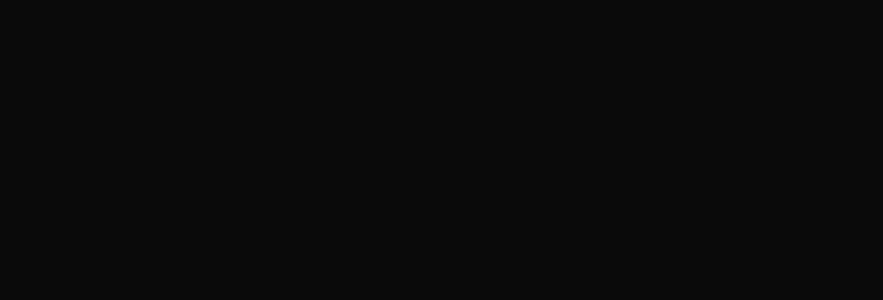
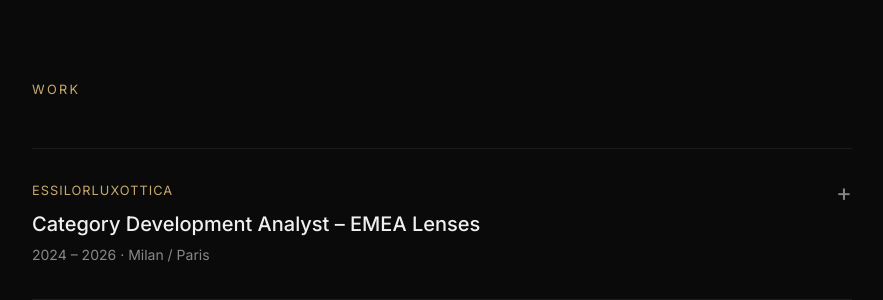
Before and after one commit to alifatico/portfolio, a Next.js app: page / in a window 1280 px wide. Shown: the part 848-1148 px from the top of the page, without its empty margins (198-1081 px from the left). Before the commit the page ends 800 px from the top, so only its background shows below. Built offline with nearby package versions, Linux system fonts and the light colour scheme.

Commit message:
feat: add Work section with inline expand cards

```diff
--- a/app/page.tsx
+++ b/app/page.tsx
@@ -1,5 +1,6 @@
 import Nav from "@/components/Nav";
 import Hero from "@/components/Hero";
+import Work from "@/components/Work";
 
 export default function Home() {
   return (
@@ -7,6 +8,7 @@
       <Nav />
       <main>
         <Hero />
+        <Work />
       </main>
     </>
   );
--- /dev/null
+++ b/components/Work.module.css
@@ -0,0 +1,131 @@
+/* components/Work.module.css */
+.section {
+  padding: var(--section-gap) 2.5rem;
+  max-width: 900px;
+  margin: 0 auto;
+  scroll-margin-top: var(--nav-height);
+}
+
+.sectionLabel {
+  font-size: 0.8rem;
+  letter-spacing: 0.18em;
+  text-transform: uppercase;
+  color: var(--accent);
+  margin-bottom: 3rem;
+}
+
+.card {
+  border-top: 1px solid rgba(255, 255, 255, 0.08);
+  padding: 2rem 0;
+  cursor: pointer;
+}
+
+.card:last-child {
+  border-bottom: 1px solid rgba(255, 255, 255, 0.08);
+}
+
+.cardHeader {
+  display: flex;
+  justify-content: space-between;
+  align-items: flex-start;
+  gap: 1rem;
+}
+
+.meta {
+  flex: 1;
+}
+
+.company {
+  font-size: 0.8rem;
+  color: var(--accent);
+  letter-spacing: 0.08em;
+  text-transform: uppercase;
+  margin-bottom: 0.4rem;
+}
+
+.title {
+  font-size: 1.25rem;
+  font-weight: 500;
+  color: var(--text-primary);
+  margin-bottom: 0.25rem;
+}
+
+.period {
+  font-size: 0.875rem;
+  color: var(--text-secondary);
+}
+
+.toggle {
+  font-size: 1.5rem;
+  color: var(--text-secondary);
+  line-height: 1;
+  transition: transform 0.25s ease;
+  user-select: none;
+  flex-shrink: 0;
+}
+
+.toggleOpen {
+  transform: rotate(45deg);
+}
+
+.body {
+  overflow: hidden;
+  max-height: 0;
+  transition: max-height 0.4s ease;
+}
+
+.bodyOpen {
+  max-height: 900px;
+}
+
+.summary {
+  margin-top: 1.5rem;
+  font-size: 0.95rem;
+  color: var(--text-secondary);
+  line-height: 1.8;
+  margin-bottom: 1.25rem;
+}
+
+.highlights {
+  list-style: none;
+  display: flex;
+  flex-direction: column;
+  gap: 0.6rem;
+  margin-bottom: 1.5rem;
+}
+
+.highlights li {
+  font-size: 0.9rem;
+  color: var(--text-primary);
+  padding-left: 1.25rem;
+  position: relative;
+  line-height: 1.6;
+}
+
+.highlights li::before {
+  content: "—";
+  position: absolute;
+  left: 0;
+  color: var(--accent);
+}
+
+.tools {
+  display: flex;
+  flex-wrap: wrap;
+  gap: 0.5rem;
+}
+
+.tag {
+  font-size: 0.75rem;
+  color: var(--text-secondary);
+  border: 1px solid rgba(255, 255, 255, 0.1);
+  border-radius: 4px;
+  padding: 0.2rem 0.6rem;
+  letter-spacing: 0.04em;
+}
+
+@media (max-width: 600px) {
+  .section {
+    padding: var(--section-gap) 1.25rem;
+  }
+}
--- /dev/null
+++ b/components/Work.tsx
@@ -0,0 +1,69 @@
+// components/Work.tsx
+"use client";
+
+import { useState } from "react";
+import { roles } from "@/data/roles";
+import FadeIn from "@/components/FadeIn";
+import styles from "./Work.module.css";
+
+export default function Work() {
+  const [openIndex, setOpenIndex] = useState<number | null>(null);
+
+  const toggle = (i: number) =>
+    setOpenIndex(openIndex === i ? null : i);
+
+  return (
+    <section id="work" className={styles.section}>
+      <FadeIn>
+        <p className={styles.sectionLabel}>Work</p>
+      </FadeIn>
+      {roles.map((role, i) => (
+        <FadeIn key={i} delay={i * 80}>
+          <div className={styles.card} onClick={() => toggle(i)}>
+            <div className={styles.cardHeader}>
+              <div className={styles.meta}>
+                <p className={styles.company}>{role.company}</p>
+                <p className={styles.title}>{role.title}</p>
+                <p className={styles.period}>
+                  {role.period} · {role.location}
+                </p>
+              </div>
+              <span
+                className={[
+                  styles.toggle,
+                  openIndex === i ? styles.toggleOpen : "",
+                ]
+                  .filter(Boolean)
+                  .join(" ")}
+              >
+                +
+              </span>
+            </div>
+            <div
+              className={[
+                styles.body,
+                openIndex === i ? styles.bodyOpen : "",
+              ]
+                .filter(Boolean)
+                .join(" ")}
+            >
+              <p className={styles.summary}>{role.summary}</p>
+              <ul className={styles.highlights}>
+                {role.highlights.map((h, j) => (
+                  <li key={j}>{h}</li>
+                ))}
+              </ul>
+              <div className={styles.tools}>
+                {role.tools.map((t) => (
+                  <span key={t} className={styles.tag}>
+                    {t}
+                  </span>
+                ))}
+              </div>
+            </div>
+          </div>
+        </FadeIn>
+      ))}
+    </section>
+  );
+}
```
